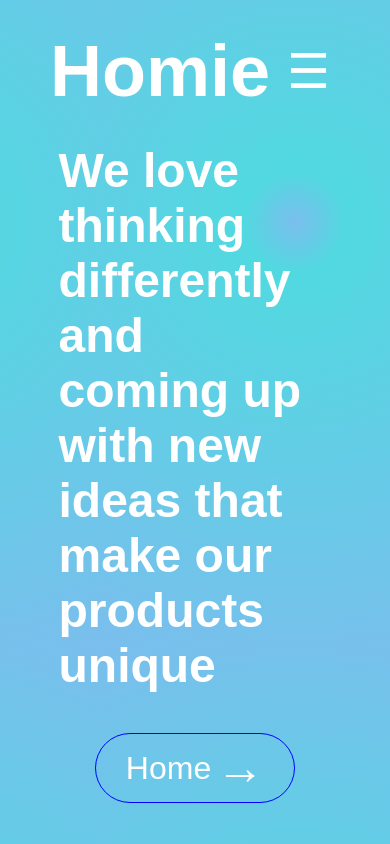
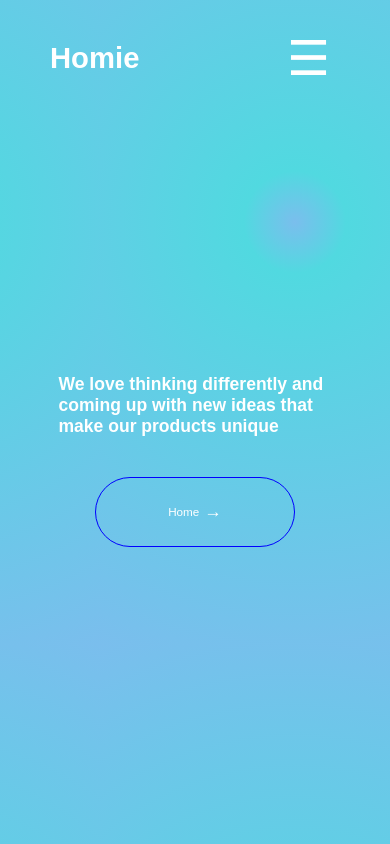
Before and after one commit to atfdeenk/Homie, a plain HTML site: page index.html in a window 390 px wide. Shown: the top 844 px of the page. Drawn offline with Linux system fonts and the light colour scheme; files whose address does not match are found by name.

Commit message:
adjusting responsive

```diff
--- a/css/responsive.css
+++ b/css/responsive.css
@@ -3,6 +3,12 @@
         margin: 100px 0 0 0;
     }
 
+}
+
+@media screen and (max-width: 1035px) {
+    .header-text span {
+        display: inline;
+    }
 }
 
 @media screen and (min-width: 875px) {
@@ -11,7 +17,17 @@
     }
 }
 
-@media screen and (max-width: 865px) {
+@media screen and (max-width: 940px) {
+    .logo {
+        font-size: 5vw;
+    }
+    .header-text {
+        font-size: 3vw;
+    }
+    .header-btn {
+        width: max-content;
+        height: max-content;
+    }
     .navbar-menu {
         display: none;
     }
```
